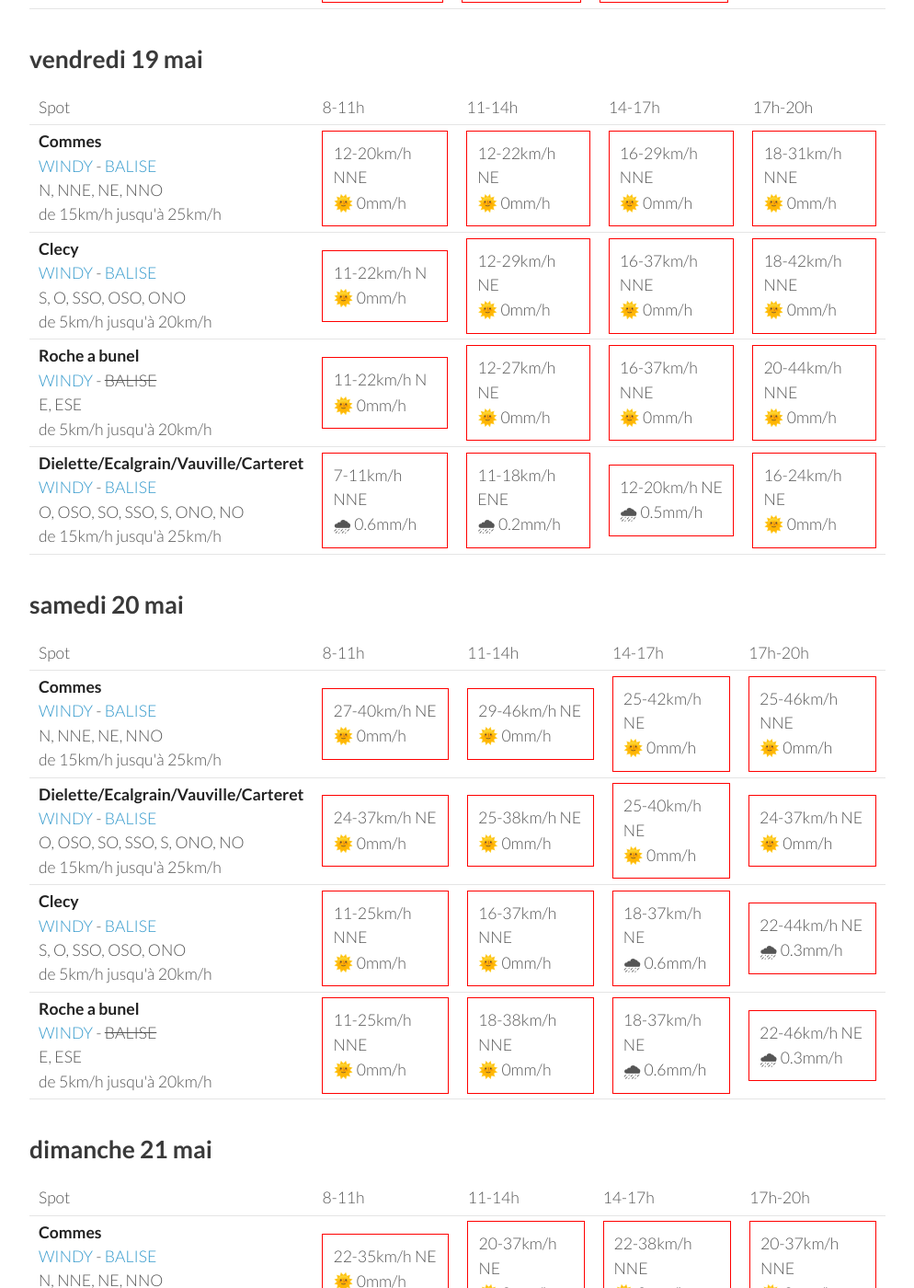
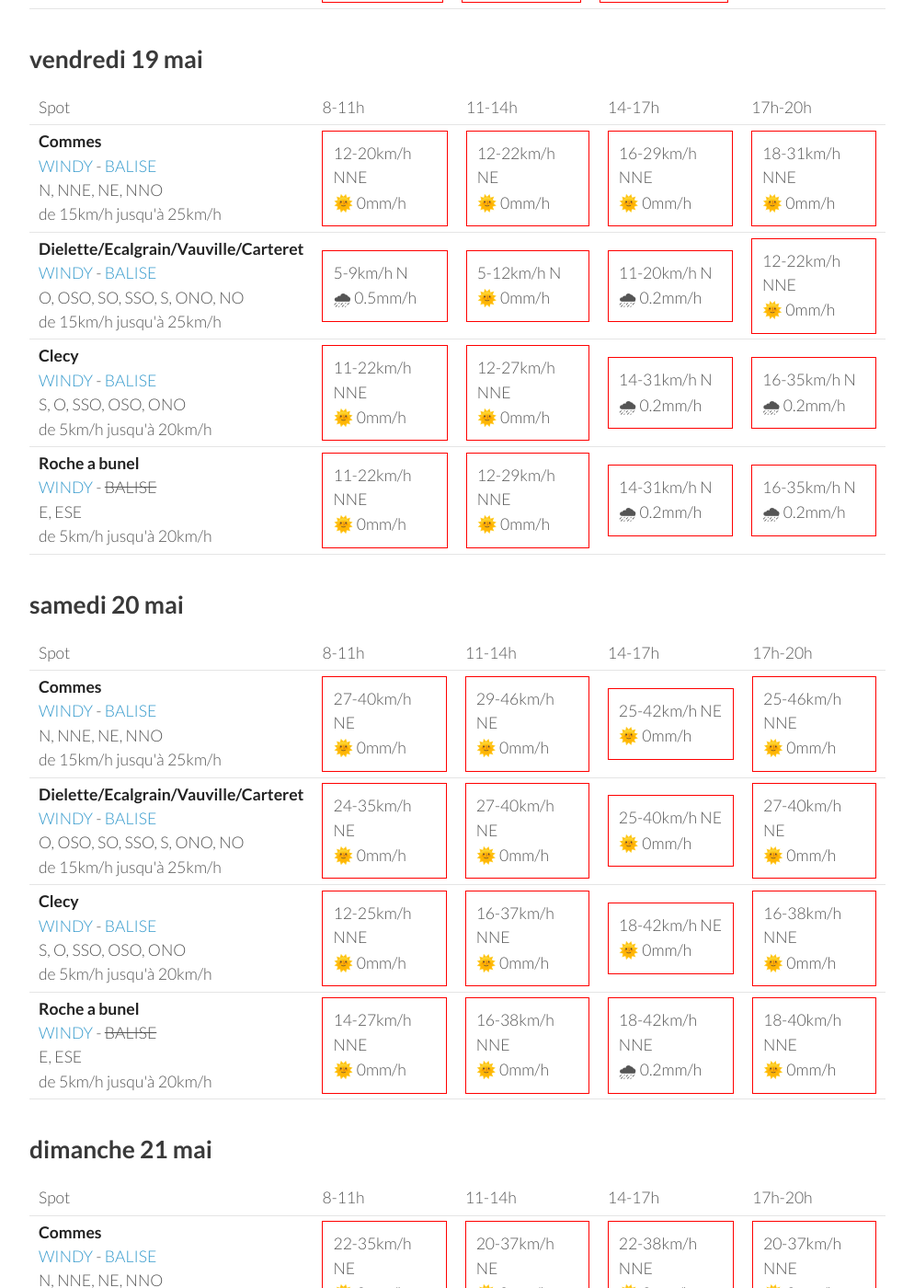
Before and after one commit to parapente-dans-le-nord/parapente-dans-le-nord.github.io, a Jekyll site: the page built from normandie.markdown, in a window 1280 px wide and 1400 px high, scrolled down 1416 px. Shown: the whole window at 92% size, without its empty margins (26-1020 px from the left). Built offline with Jekyll 4.4.1, drawn with Linux system fonts in a browser that asks for light colours; some of the changed text lies outside the part shown.

Commit message:
update index.markdown

```diff
--- a/normandie.markdown
+++ b/normandie.markdown
@@ -144,32 +144,32 @@ page mise à jour le mercredi 17 mai 06:46
 
     </tr>
 <tr>
+        <td><strong>Dielette/Ecalgrain/Vauville/Carteret</strong><br><a href="https://windy.com/49.650/-1.856?49.243,-1.856,8">WINDY</a> - <span class=""><a href="http://www.balisemeteo.com/balise.php?idBalise=81">BALISE</a> </span><br> <span class="vent-favorable">O, OSO, SO, SSO, S, ONO, NO</span><br><span class="force-vent">de 15km/h jusqu'à 25km/h</span> </td>
+
+            <td><div class="not-flyable"><p>5-9km/h N</p><p>🌧 0.5mm/h</p></div></td>
+            <td><div class="not-flyable"><p>5-12km/h N</p><p>🌞 0mm/h</p></div></td>
+            <td><div class="not-flyable"><p>11-20km/h N</p><p>🌧 0.2mm/h</p></div></td>
+            <td><div class="not-flyable"><p>12-22km/h NNE</p><p>🌞 0mm/h</p></div></td>
+
+
+    </tr>
+<tr>
         <td><strong>Clecy</strong><br><a href="https://windy.com/48.929/-0.470?48.516,-0.470,8">WINDY</a> - <span class=""><a href="http://www.balisemeteo.com/balise.php?idBalise=122">BALISE</a> </span><br> <span class="vent-favorable">S, O, SSO, OSO, ONO</span><br><span class="force-vent">de 5km/h jusqu'à 20km/h</span> </td>
 
-            <td><div class="not-flyable"><p>11-22km/h N</p><p>🌞 0mm/h</p></div></td>
-            <td><div class="not-flyable"><p>12-29km/h NE</p><p>🌞 0mm/h</p></div></td>
-            <td><div class="not-flyable"><p>16-37km/h NNE</p><p>🌞 0mm/h</p></div></td>
-            <td><div class="not-flyable"><p>18-42km/h NNE</p><p>🌞 0mm/h</p></div></td>
+            <td><div class="not-flyable"><p>11-22km/h NNE</p><p>🌞 0mm/h</p></div></td>
+            <td><div class="not-flyable"><p>12-27km/h NNE</p><p>🌞 0mm/h</p></div></td>
+            <td><div class="not-flyable"><p>14-31km/h N</p><p>🌧 0.2mm/h</p></div></td>
+            <td><div class="not-flyable"><p>16-35km/h N</p><p>🌧 0.2mm/h</p></div></td>
 
 
     </tr>
 <tr>
         <td><strong>Roche a bunel</strong><br><a href="https://windy.com/48.993/-0.499?48.580,-0.499,8">WINDY</a> - <span class="no-balise"> BALISE </span><br> <span class="vent-favorable">E, ESE</span><br><span class="force-vent">de 5km/h jusqu'à 20km/h</span> </td>
 
-            <td><div class="not-flyable"><p>11-22km/h N</p><p>🌞 0mm/h</p></div></td>
-            <td><div class="not-flyable"><p>12-27km/h NE</p><p>🌞 0mm/h</p></div></td>
-            <td><div class="not-flyable"><p>16-37km/h NNE</p><p>🌞 0mm/h</p></div></td>
-            <td><div class="not-flyable"><p>20-44km/h NNE</p><p>🌞 0mm/h</p></div></td>
-
-
-    </tr>
-<tr>
-        <td><strong>Dielette/Ecalgrain/Vauville/Carteret</strong><br><a href="https://windy.com/49.650/-1.856?49.243,-1.856,8">WINDY</a> - <span class=""><a href="http://www.balisemeteo.com/balise.php?idBalise=81">BALISE</a> </span><br> <span class="vent-favorable">O, OSO, SO, SSO, S, ONO, NO</span><br><span class="force-vent">de 15km/h jusqu'à 25km/h</span> </td>
-
-            <td><div class="not-flyable"><p>7-11km/h NNE</p><p>🌧 0.6mm/h</p></div></td>
-            <td><div class="not-flyable"><p>11-18km/h ENE</p><p>🌧 0.2mm/h</p></div></td>
-            <td><div class="not-flyable"><p>12-20km/h NE</p><p>🌧 0.5mm/h</p></div></td>
-            <td><div class="not-flyable"><p>16-24km/h NE</p><p>🌞 0mm/h</p></div></td>
+            <td><div class="not-flyable"><p>11-22km/h NNE</p><p>🌞 0mm/h</p></div></td>
+            <td><div class="not-flyable"><p>12-29km/h NNE</p><p>🌞 0mm/h</p></div></td>
+            <td><div class="not-flyable"><p>14-31km/h N</p><p>🌧 0.2mm/h</p></div></td>
+            <td><div class="not-flyable"><p>16-35km/h N</p><p>🌧 0.2mm/h</p></div></td>
 
 
     </tr>
@@ -202,30 +202,30 @@ page mise à jour le mercredi 17 mai 06:46
 <tr>
         <td><strong>Dielette/Ecalgrain/Vauville/Carteret</strong><br><a href="https://windy.com/49.650/-1.856?49.243,-1.856,8">WINDY</a> - <span class=""><a href="http://www.balisemeteo.com/balise.php?idBalise=81">BALISE</a> </span><br> <span class="vent-favorable">O, OSO, SO, SSO, S, ONO, NO</span><br><span class="force-vent">de 15km/h jusqu'à 25km/h</span> </td>
 
-            <td><div class="not-flyable"><p>24-37km/h NE</p><p>🌞 0mm/h</p></div></td>
-            <td><div class="not-flyable"><p>25-38km/h NE</p><p>🌞 0mm/h</p></div></td>
+            <td><div class="not-flyable"><p>24-35km/h NE</p><p>🌞 0mm/h</p></div></td>
+            <td><div class="not-flyable"><p>27-40km/h NE</p><p>🌞 0mm/h</p></div></td>
             <td><div class="not-flyable"><p>25-40km/h NE</p><p>🌞 0mm/h</p></div></td>
-            <td><div class="not-flyable"><p>24-37km/h NE</p><p>🌞 0mm/h</p></div></td>
+            <td><div class="not-flyable"><p>27-40km/h NE</p><p>🌞 0mm/h</p></div></td>
 
 
     </tr>
 <tr>
         <td><strong>Clecy</strong><br><a href="https://windy.com/48.929/-0.470?48.516,-0.470,8">WINDY</a> - <span class=""><a href="http://www.balisemeteo.com/balise.php?idBalise=122">BALISE</a> </span><br> <span class="vent-favorable">S, O, SSO, OSO, ONO</span><br><span class="force-vent">de 5km/h jusqu'à 20km/h</span> </td>
 
-            <td><div class="not-flyable"><p>11-25km/h NNE</p><p>🌞 0mm/h</p></div></td>
+            <td><div class="not-flyable"><p>12-25km/h NNE</p><p>🌞 0mm/h</p></div></td>
             <td><div class="not-flyable"><p>16-37km/h NNE</p><p>🌞 0mm/h</p></div></td>
-            <td><div class="not-flyable"><p>18-37km/h NE</p><p>🌧 0.6mm/h</p></div></td>
-            <td><div class="not-flyable"><p>22-44km/h NE</p><p>🌧 0.3mm/h</p></div></td>
+            <td><div class="not-flyable"><p>18-42km/h NE</p><p>🌞 0mm/h</p></div></td>
+            <td><div class="not-flyable"><p>16-38km/h NNE</p><p>🌞 0mm/h</p></div></td>
 
 
     </tr>
 <tr>
         <td><strong>Roche a bunel</strong><br><a href="https://windy.com/48.993/-0.499?48.580,-0.499,8">WINDY</a> - <span class="no-balise"> BALISE </span><br> <span class="vent-favorable">E, ESE</span><br><span class="force-vent">de 5km/h jusqu'à 20km/h</span> </td>
 
-            <td><div class="not-flyable"><p>11-25km/h NNE</p><p>🌞 0mm/h</p></div></td>
-            <td><div class="not-flyable"><p>18-38km/h NNE</p><p>🌞 0mm/h</p></div></td>
-            <td><div class="not-flyable"><p>18-37km/h NE</p><p>🌧 0.6mm/h</p></div></td>
-            <td><div class="not-flyable"><p>22-46km/h NE</p><p>🌧 0.3mm/h</p></div></td>
+            <td><div class="not-flyable"><p>14-27km/h NNE</p><p>🌞 0mm/h</p></div></td>
+            <td><div class="not-flyable"><p>16-38km/h NNE</p><p>🌞 0mm/h</p></div></td>
+            <td><div class="not-flyable"><p>18-42km/h NNE</p><p>🌧 0.2mm/h</p></div></td>
+            <td><div class="not-flyable"><p>18-40km/h NNE</p><p>🌞 0mm/h</p></div></td>
 
 
     </tr>
@@ -258,30 +258,30 @@ page mise à jour le mercredi 17 mai 06:46
 <tr>
         <td><strong>Dielette/Ecalgrain/Vauville/Carteret</strong><br><a href="https://windy.com/49.650/-1.856?49.243,-1.856,8">WINDY</a> - <span class=""><a href="http://www.balisemeteo.com/balise.php?idBalise=81">BALISE</a> </span><br> <span class="vent-favorable">O, OSO, SO, SSO, S, ONO, NO</span><br><span class="force-vent">de 15km/h jusqu'à 25km/h</span> </td>
 
-            <td><div class="not-flyable"><p>22-31km/h NE</p><p>🌞 0mm/h</p></div></td>
-            <td><div class="not-flyable"><p>20-33km/h NE</p><p>🌞 0mm/h</p></div></td>
-            <td><div class="not-flyable"><p>20-31km/h NE</p><p>🌞 0mm/h</p></div></td>
-            <td><div class="not-flyable"><p>14-31km/h NNE</p><p>🌞 0mm/h</p></div></td>
+            <td><div class="not-flyable"><p>20-31km/h NNE</p><p>🌞 0mm/h</p></div></td>
+            <td><div class="not-flyable"><p>22-33km/h NE</p><p>🌞 0mm/h</p></div></td>
+            <td><div class="not-flyable"><p>18-33km/h NE</p><p>🌞 0mm/h</p></div></td>
+            <td><div class="not-flyable"><p>16-29km/h NNE</p><p>🌞 0mm/h</p></div></td>
 
 
     </tr>
 <tr>
         <td><strong>Clecy</strong><br><a href="https://windy.com/48.929/-0.470?48.516,-0.470,8">WINDY</a> - <span class=""><a href="http://www.balisemeteo.com/balise.php?idBalise=122">BALISE</a> </span><br> <span class="vent-favorable">S, O, SSO, OSO, ONO</span><br><span class="force-vent">de 5km/h jusqu'à 20km/h</span> </td>
 
-            <td><div class="not-flyable"><p>12-27km/h NNE</p><p>🌞 0mm/h</p></div></td>
-            <td><div class="not-flyable"><p>12-27km/h NE</p><p>🌞 0mm/h</p></div></td>
-            <td><div class="not-flyable"><p>14-33km/h NNE</p><p>🌧 0.2mm/h</p></div></td>
-            <td><div class="not-flyable"><p>16-37km/h N</p><p>🌞 0mm/h</p></div></td>
+            <td><div class="not-flyable"><p>16-29km/h NNE</p><p>🌞 0mm/h</p></div></td>
+            <td><div class="not-flyable"><p>16-37km/h NNE</p><p>🌞 0mm/h</p></div></td>
+            <td><div class="not-flyable"><p>18-40km/h NNE</p><p>🌧 0.2mm/h</p></div></td>
+            <td><div class="not-flyable"><p>18-40km/h N</p><p>🌞 0mm/h</p></div></td>
 
 
     </tr>
 <tr>
         <td><strong>Roche a bunel</strong><br><a href="https://windy.com/48.993/-0.499?48.580,-0.499,8">WINDY</a> - <span class="no-balise"> BALISE </span><br> <span class="vent-favorable">E, ESE</span><br><span class="force-vent">de 5km/h jusqu'à 20km/h</span> </td>
 
-            <td><div class="not-flyable"><p>14-29km/h NNE</p><p>🌞 0mm/h</p></div></td>
-            <td><div class="not-flyable"><p>12-29km/h NE</p><p>🌞 0mm/h</p></div></td>
-            <td><div class="not-flyable"><p>14-33km/h NNE</p><p>🌧 0.2mm/h</p></div></td>
-            <td><div class="not-flyable"><p>16-37km/h NNE</p><p>🌞 0mm/h</p></div></td>
+            <td><div class="not-flyable"><p>16-31km/h NNE</p><p>🌞 0mm/h</p></div></td>
+            <td><div class="not-flyable"><p>18-38km/h NNE</p><p>🌞 0mm/h</p></div></td>
+            <td><div class="not-flyable"><p>18-40km/h NNE</p><p>🌞 0mm/h</p></div></td>
+            <td><div class="not-flyable"><p>20-42km/h NNE</p><p>🌞 0mm/h</p></div></td>
 
 
     </tr>
@@ -289,3 +289,49 @@ page mise à jour le mercredi 17 mai 06:46
 </tbody>
 </table>
 {:/}
+## lundi 22 mai
+
+{::nomarkdown}
+<table>
+  <tbody>
+    <tr>
+      <td>Spot</td>
+      <td>8-11h</td>
+      <td>11-14h</td>
+      <td>14-17h</td>
+      <td>17h-20h</td>
+    </tr>
+<tr>
+        <td><strong>Dielette/Ecalgrain/Vauville/Carteret</strong><br><a href="https://windy.com/49.650/-1.856?49.243,-1.856,8">WINDY</a> - <span class=""><a href="http://www.balisemeteo.com/balise.php?idBalise=81">BALISE</a> </span><br> <span class="vent-favorable">O, OSO, SO, SSO, S, ONO, NO</span><br><span class="force-vent">de 15km/h jusqu'à 25km/h</span> </td>
+
+            <td><div class="not-flyable"><p>18-25km/h NNE</p><p>🌞 0mm/h</p></div></td>
+            <td><div class="not-flyable"><p>18-29km/h NNE</p><p>🌞 0mm/h</p></div></td>
+            <td><div class="not-flyable"><p>16-29km/h NNE</p><p>🌞 0mm/h</p></div></td>
+            <td><div class="not-flyable"><p>14-25km/h N</p><p>🌞 0mm/h</p></div></td>
+
+
+    </tr>
+<tr>
+        <td><strong>Clecy</strong><br><a href="https://windy.com/48.929/-0.470?48.516,-0.470,8">WINDY</a> - <span class=""><a href="http://www.balisemeteo.com/balise.php?idBalise=122">BALISE</a> </span><br> <span class="vent-favorable">S, O, SSO, OSO, ONO</span><br><span class="force-vent">de 5km/h jusqu'à 20km/h</span> </td>
+
+            <td><div class="not-flyable"><p>16-33km/h NNE</p><p>🌞 0mm/h</p></div></td>
+            <td><div class="not-flyable"><p>18-38km/h NNE</p><p>🌞 0mm/h</p></div></td>
+            <td><div class="not-flyable"><p>16-38km/h NNE</p><p>🌞 0mm/h</p></div></td>
+            <td><div class="not-flyable"><p>16-38km/h NNE</p><p>🌞 0mm/h</p></div></td>
+
+
+    </tr>
+<tr>
+        <td><strong>Roche a bunel</strong><br><a href="https://windy.com/48.993/-0.499?48.580,-0.499,8">WINDY</a> - <span class="no-balise"> BALISE </span><br> <span class="vent-favorable">E, ESE</span><br><span class="force-vent">de 5km/h jusqu'à 20km/h</span> </td>
+
+            <td><div class="not-flyable"><p>16-33km/h NNE</p><p>🌞 0mm/h</p></div></td>
+            <td><div class="not-flyable"><p>18-40km/h NNE</p><p>🌞 0mm/h</p></div></td>
+            <td><div class="not-flyable"><p>16-40km/h NNE</p><p>🌞 0mm/h</p></div></td>
+            <td><div class="not-flyable"><p>18-38km/h NNE</p><p>🌞 0mm/h</p></div></td>
+
+
+    </tr>
+
+</tbody>
+</table>
+{:/}
```
Also changed, not shown: other parts of normandie.markdown (+1 -1 lines).
